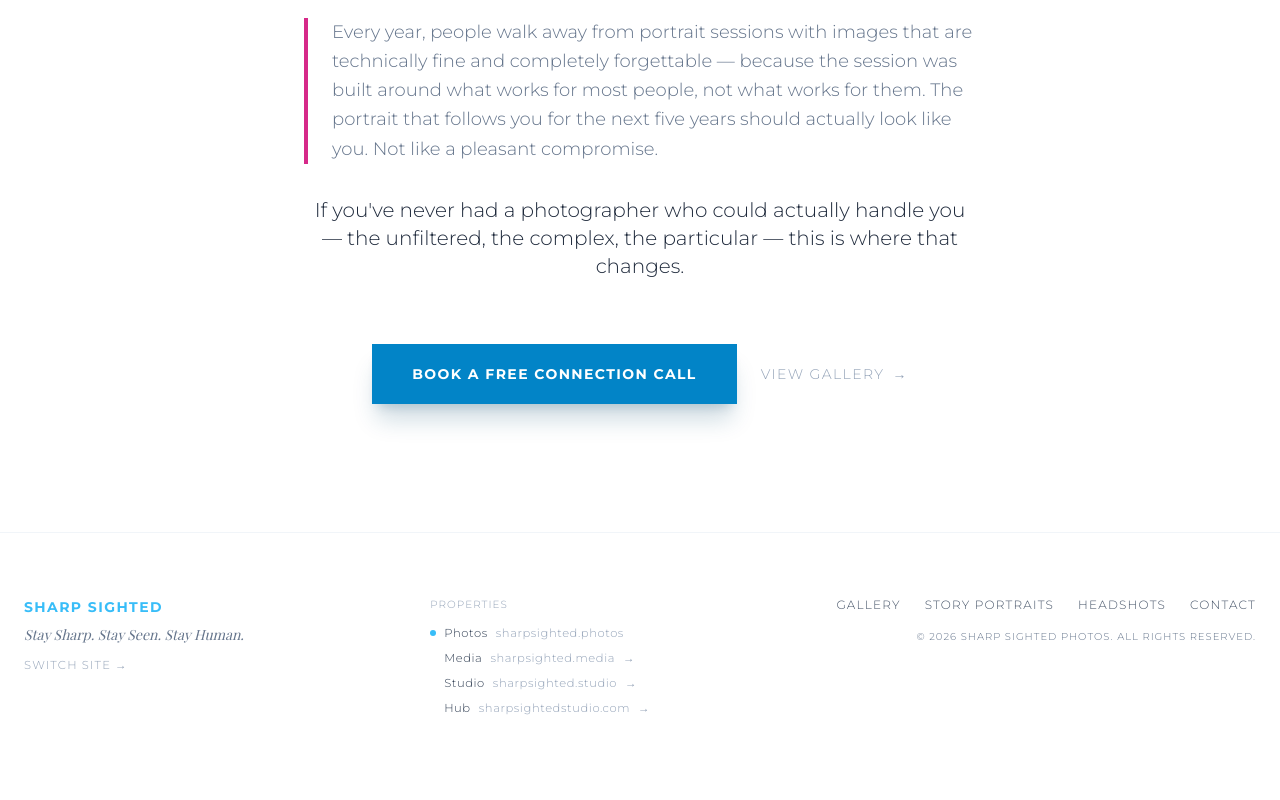
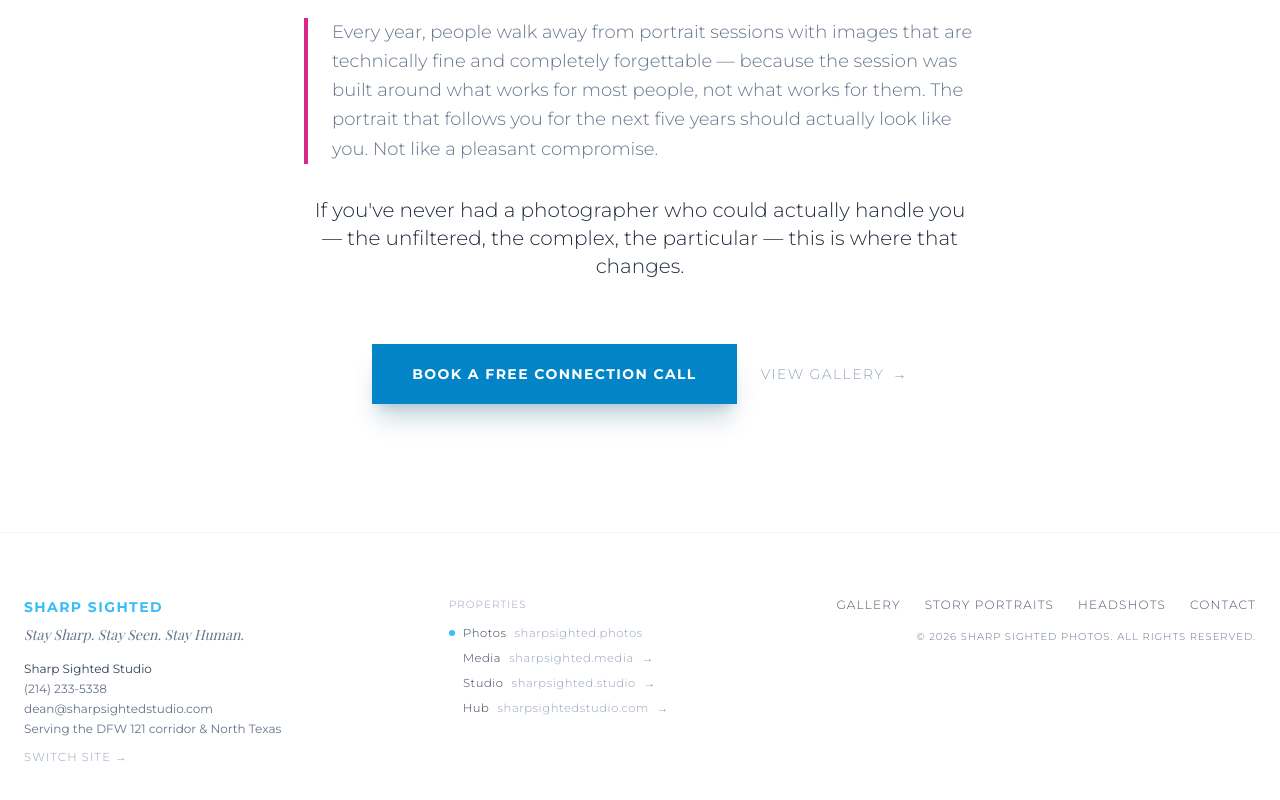
Before and after one commit to dwaynedraper/sharpsightedphotos, a Next.js app: page / in a window 1280 px wide. Shown: the part 8312-9112 px from the top of the page. Built offline with nearby package versions, Linux system fonts and the light colour scheme; a web font is replaced by a local one.

Commit message:
Fixes for Google Search Console

```diff
--- a/src/app/sitemap.ts
+++ b/src/app/sitemap.ts
@@ -8,6 +8,7 @@ export default function sitemap(): MetadataRoute.Sitemap {
         { url: `${BASE}/gallery`, lastModified: new Date(), changeFrequency: 'weekly', priority: 0.8 },
         { url: `${BASE}/headshots`, lastModified: new Date(), changeFrequency: 'monthly', priority: 0.9 },
         { url: `${BASE}/storyportraits`, lastModified: new Date(), changeFrequency: 'monthly', priority: 0.9 },
+        { url: `${BASE}/packages`, lastModified: new Date(), changeFrequency: 'monthly', priority: 0.9 },
         { url: `${BASE}/contact`, lastModified: new Date(), changeFrequency: 'monthly', priority: 0.7 },
     ];
 }
--- a/src/components/Footer.tsx
+++ b/src/components/Footer.tsx
@@ -25,6 +25,12 @@ export default function Footer() {
           <p className="font-serif font-light italic text-sm text-navy-500 dark:text-navy-300">
             Stay Sharp. Stay Seen. Stay Human.
           </p>
+          <address className="not-italic mt-2 flex flex-col gap-1 text-xs text-navy-500 dark:text-navy-300">
+            <span className="text-navy-700 dark:text-navy-200">Sharp Sighted Studio</span>
+            <a href="tel:+12142335338" className="hover:text-cyan-500 transition-colors">(214) 233-5338</a>
+            <a href="mailto:dean@sharpsightedstudio.com" className="hover:text-cyan-500 transition-colors">dean@sharpsightedstudio.com</a>
+            <span>Serving the DFW 121 corridor &amp; North Texas</span>
+          </address>
           <a
             href="https://sharpsightedstudio.com/?reset=true"
             className="text-[0.72rem] tracking-widest uppercase font-light text-navy-400 dark:text-navy-400 hover:text-cyan-500 transition-colors mt-1"
```
